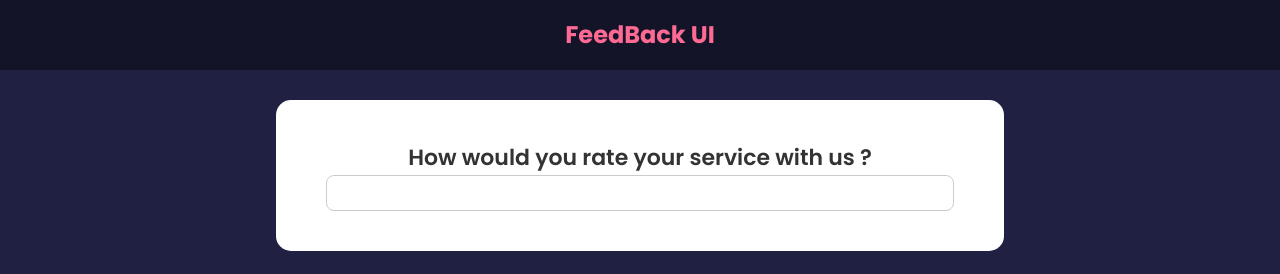
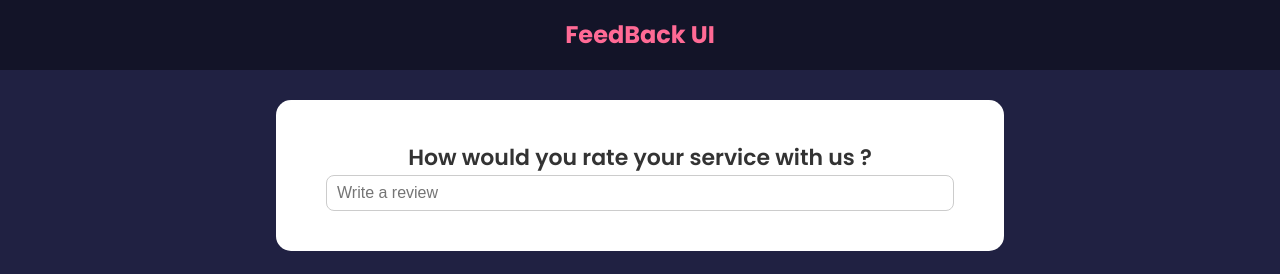
Before and after one commit to billionsjoel/feedback-app, a React (Create React App) app: page / in a window 1280 px wide. Shown: the top 274 px of the page. Built offline with nearby package versions, Linux system fonts and the light colour scheme.

Commit message:
Add place holder

```diff
--- a/src/components/FeedbackForm.jsx
+++ b/src/components/FeedbackForm.jsx
@@ -7,7 +7,7 @@ function FeedbackForm() {
 				<h2>How would you rate your service with us ?</h2>
 				{/*@todo - rating select component */}
 				<div className="input-group">
-					<input type="text" name="" id="" />
+					<input type="text" placeholder="Write a review" />
 				</div>
 			</form>
 		</Card>
```
